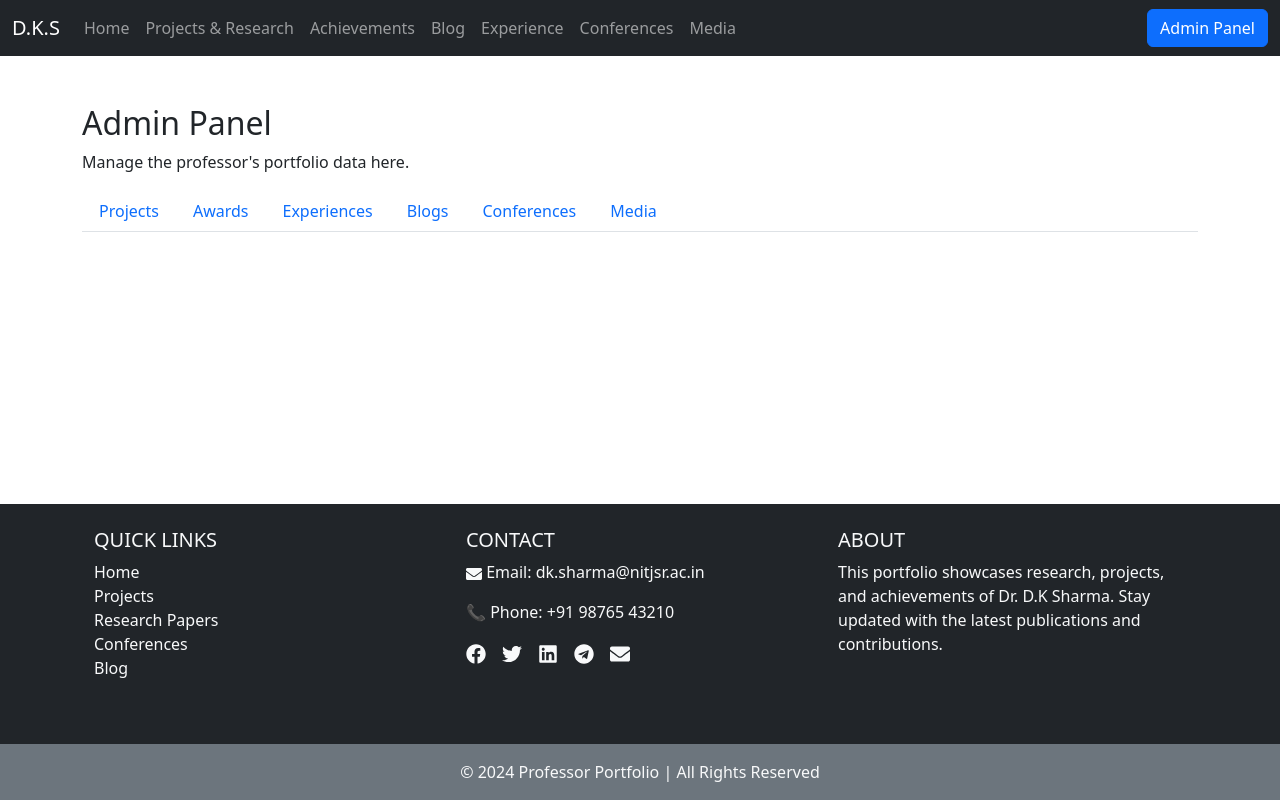
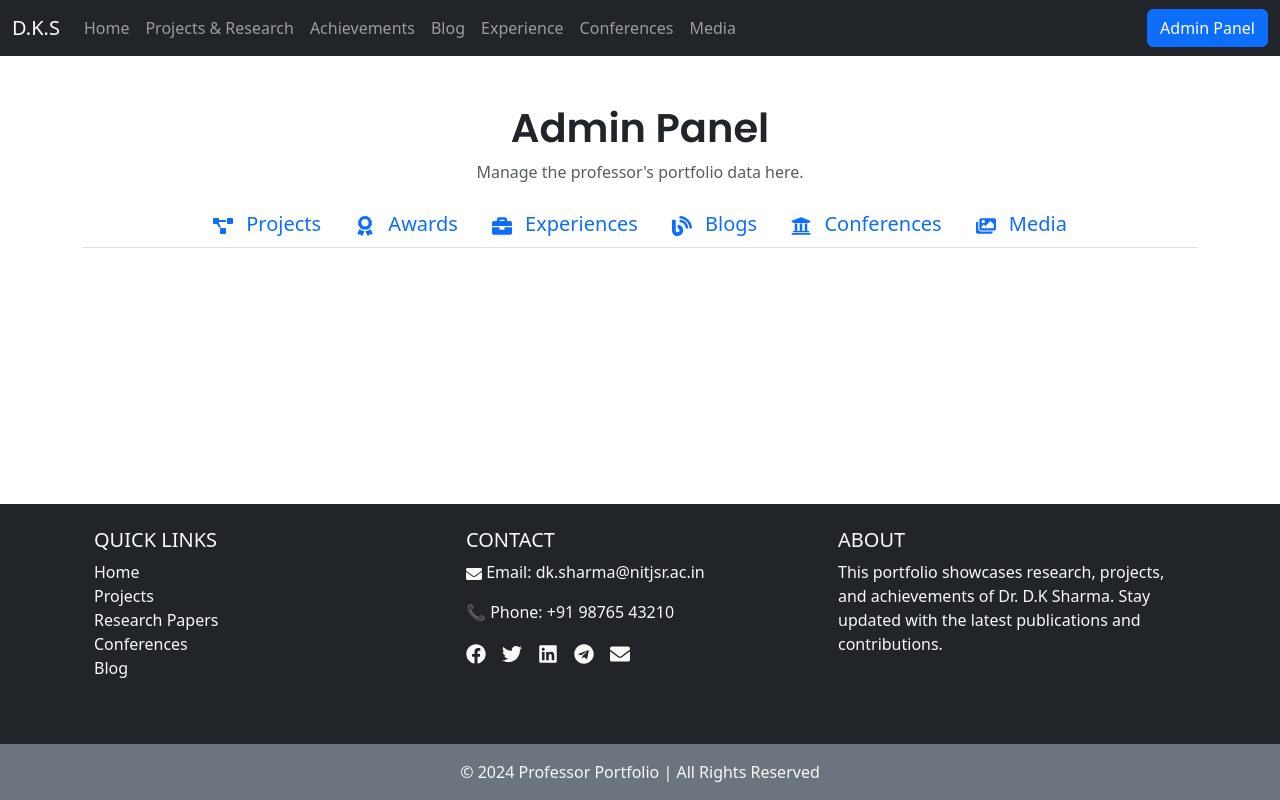
Before and after one commit to roshnikumari-21/Portfolio, a React (Vite) app in the folder frontend/: page /admin in a window 1280 px wide. Built offline with nearby package versions, Linux system fonts and the light colour scheme; sample sign-in values are in the browser's storage.

Commit message:
added favicon

```diff
--- a/frontend/index.html
+++ b/frontend/index.html
@@ -2,8 +2,12 @@
 <html lang="en">
   <head>
     <meta charset="UTF-8" />
-    <link rel="icon" type="image/svg+xml" href="/vite.svg" />
+    <!-- <link rel="icon" type="image/svg+xml" href="/vite.svg" /> -->
+    <link rel="icon" type="image/x-icon" href="/favicon.ico">
+
     <meta name="viewport" content="width=device-width, initial-scale=1.0" />
+    <link href="https://fonts.googleapis.com/css2?family=Poppins:wght@600&display=swap" rel="stylesheet">
+
     <title>Portfolio</title>
   </head>
   <body>
--- a/frontend/src/components/Admin.jsx
+++ b/frontend/src/components/Admin.jsx
@@ -1,24 +1,41 @@
-import React from "react";
-import { BrowserRouter as Router, Routes, Route, Link } from "react-router-dom";
 
 
+
+import React from "react";
+import { BrowserRouter as Router, Routes, Route, Link, useLocation } from "react-router-dom";
+import { FaProjectDiagram, FaAward, FaBriefcase, FaBlog, FaUniversity, FaImages } from "react-icons/fa";
+
 const Admin = () => {
+  const location = useLocation();
+
   return (
-
-      <div className="container mt-5">
-        <h2>Admin Panel</h2>
-        <p>Manage the professor's portfolio data here.</p>
-
-        <nav className="nav nav-tabs mb-4">
-          <Link className="nav-link" to="/admin/projects">Projects</Link>
-          <Link className="nav-link" to="/admin/awards">Awards</Link>
-          <Link className="nav-link" to="/admin/experiences">Experiences</Link>
-          <Link className="nav-link" to="/admin/blogs">Blogs</Link>
-          <Link className="nav-link" to="/admin/conference">Conferences</Link>
-          <Link className="nav-link" to="/admin/media">Media</Link>
-        </nav>
+    <div className="container mt-5">
+      <div className="text-center">
+        <h1 className="fw-bold ">Admin Panel</h1>
+        <p className="text-muted">Manage the professor's portfolio data here.</p>
       </div>
 
+      <nav className="nav nav-tabs mb-4  fs-5 justify-content-center">
+        <Link className={`nav-link ${location.pathname === "/admin/projects" ? "active" : ""}`} to="/admin/projects">
+          <FaProjectDiagram className="me-2" /> Projects
+        </Link>
+        <Link className={`nav-link ${location.pathname === "/admin/awards" ? "active" : ""}`} to="/admin/awards">
+          <FaAward className="me-2" /> Awards
+        </Link>
+        <Link className={`nav-link ${location.pathname === "/admin/experiences" ? "active" : ""}`} to="/admin/experiences">
+          <FaBriefcase className="me-2" /> Experiences
+        </Link>
+        <Link className={`nav-link ${location.pathname === "/admin/blogs" ? "active" : ""}`} to="/admin/blogs">
+          <FaBlog className="me-2" /> Blogs
+        </Link>
+        <Link className={`nav-link ${location.pathname === "/admin/conference" ? "active" : ""}`} to="/admin/conference">
+          <FaUniversity className="me-2" /> Conferences
+        </Link>
+        <Link className={`nav-link ${location.pathname === "/admin/media" ? "active" : ""}`} to="/admin/media">
+          <FaImages className="me-2" /> Media
+        </Link>
+      </nav>
+    </div>
   );
 };
 
--- a/frontend/src/index.css
+++ b/frontend/src/index.css
@@ -9,6 +9,9 @@
     margin-right: 10px;
   }
 
-  .bg-light-blue {
-    background-color: #1dd1f1; /* Light blue shade */
+  h1, h2, h3 {
+    font-family: 'Poppins', sans-serif;
+    font-weight: 600;
+
+
   }
--- a/frontend/src/pages/Blog.jsx
+++ b/frontend/src/pages/Blog.jsx
@@ -1,50 +1,85 @@
+
+
 import React, { useState, useEffect } from "react";
 import axios from "axios";
 
 const Blog = () => {
-  const [Blog, setBlog] = useState([]);
+  const [blogs, setBlogs] = useState([]);
+  const [searchTerm, setSearchTerm] = useState("");
   const [loading, setLoading] = useState(true);
   const [error, setError] = useState(null);
 
   useEffect(() => {
-    const fetchBlog = async () => {
+    const fetchBlogs = async () => {
       try {
-        const response = await axios.get("http://localhost:5000/api/blogs");
-        setBlog(response.data);
+        const response = await axios.get(
+          `http://localhost:5000/api/blogs?search=${searchTerm}`
+        );
+        setBlogs(response.data);
       } catch (err) {
-        setError("Failed to fetch Blog");
-        console.error("Error fetching Blog:", err);
+        setError("Failed to fetch Blogs");
+        console.error("Error fetching Blogs:", err);
       } finally {
         setLoading(false);
       }
     };
-    fetchBlog();
-  }, []);
 
-  if (loading) return <p>Loading Blog...</p>;
-  if (error) return <p className="text-danger">{error}</p>;
+    // Debounce effect to reduce API calls while typing
+    const delaySearch = setTimeout(() => {
+      fetchBlogs();
+    }, 500);
+
+    return () => clearTimeout(delaySearch);
+  }, [searchTerm]);
+
+  if (loading) return <p className="text-center mt-3">Loading Blogs...</p>;
+  if (error) return <p className="text-danger text-center">{error}</p>;
 
   return (
     <div className="container mt-4">
-      <h1 className="text-center my-2  ">Blog Posts</h1>
+      <h1 className="text-center my-3">Blog Posts</h1>
+
+      {/* Search Input */}
+
+      <div className="mb-3 input-group">
+        <span class="input-group-text">
+          <i class="fas fa-search"></i>
+        </span>
+        <input
+          type="text"
+          className="form-control"
+          placeholder="Search by title or content..."
+          value={searchTerm}
+          onChange={(e) => setSearchTerm(e.target.value)}
+        />
+      </div>
+
       <div className="row">
-        {Blog.length === 0 ? (
-          <p>No Blog available.</p>
+        {blogs.length === 0 ? (
+          <p className="text-center">No Blogs available.</p>
         ) : (
-          Blog.map((blog) => (
+          blogs.map((blog) => (
             <div key={blog._id} className="col-md-4 mb-4">
-              <div className="card shadow-lg  h-100">
+              <div className="card shadow-lg h-100">
                 {blog.image && (
                   <img
-                    src={`http://localhost:5000/${blog.image.replace(/\\/g, '/')}`}
+                    src={`http://localhost:5000/${blog.image.replace(
+                      /\\/g,
+                      "/"
+                    )}`}
                     alt={blog.title}
                     className="card-img-top"
                     style={{ maxHeight: "200px", objectFit: "cover" }}
                   />
                 )}
                 <div className="card-body">
-                  <h5 className="card-title">{ blog.title}</h5>
-                  <p className="card-text">{blog.content.substring(0, 1000)}...</p>
+                  <h5 className="card-title  ">{blog.title}</h5>
+                  <hr />
+                  <p className="card-text">
+                    {blog.content.length > 150
+                      ? blog.content.substring(0, 1000) + "..."
+                      : blog.content}
+                  </p>
                 </div>
               </div>
             </div>
--- a/frontend/src/pages/Conference.jsx
+++ b/frontend/src/pages/Conference.jsx
@@ -36,7 +36,10 @@ const Conferences = () => {
 
 
       <div className="row mb-4">
-        <div className="col-md-4">
+        <div className="col-md-4 input-group ">
+        <span class="input-group-text">
+    <i class="fas fa-search"></i>
+  </span>
           <input
             type="text"
             className="form-control"
@@ -45,7 +48,10 @@ const Conferences = () => {
             onChange={(e) => setSearch(e.target.value)}
           />
         </div>
-        <div className="col-md-4">
+        <div className="col-md-4 input-group">
+        <span class="input-group-text">
+    <i class="fas fa-filter"></i>
+  </span>
           <input
             type="text"
             className="form-control"
@@ -68,7 +74,7 @@ const Conferences = () => {
       {conferences.length === 0 ? (
         <p className="text-center">No conferences found.</p>
       ) : (
-        <ol className="list-group list-group-numbered">
+        <ol className="list-group shadow-lg list-group-numbered">
           {conferences.map((conf) => (
             <li key={conf._id} className="list-group-item p-3 shadow-sm">
               <h5 className="text-primary">{conf.name}</h5>
@@ -76,7 +82,9 @@ const Conferences = () => {
               <p><i className="fa-solid fa-calendar-days text-success"></i> <strong>Date:</strong> {new Date(conf.date).toLocaleDateString()}</p>
               <p><i className="fa-solid fa-users text-info"></i> <strong>Co-Authors:</strong> {conf.coAuthors.join(", ")}</p>
               <p>{conf.summary}</p>
+
             </li>
+
           ))}
         </ol>
       )}
--- a/frontend/src/pages/Home.jsx
+++ b/frontend/src/pages/Home.jsx
@@ -49,8 +49,12 @@ const Home = () => {
             of Science (IISc), Bangalore
           </li>
           <li>
-            <strong>B.Tech in Computer Science</strong> - Indian Institute of
-            Technology (IIT), Kharagpur
+          <strong>M.Tech in Software Designing</strong>  - Indian Institute of
+          Technology (IIT), Kharagpur
+          </li>
+          <li>
+            <strong>B.Tech in Computer Science</strong> - National Institute of
+            Technology (NIT), Warangal
           </li>
         </ul>
       </section>
@@ -61,9 +65,7 @@ const Home = () => {
           <i className="fas fa-user me-2"></i> About
         </h2>
         <p>
-          Dr. D.K. Sharma has over 10 years of experience in academia,
-          specializing in AI and Data Science. His passion for research and
-          teaching has led to numerous contributions in Computer Science.
+        Dr. D.K. Sharma has over <span className="fw-bold">10 years</span> of experience in academia, specializing in AI and Data Science. He is currently serving as an Assistant Professor at <span className="fw-bold">NIT Jamshedpur</span>. His passion for research and teaching has led to numerous contributions in Computer Science.
         </p>
       </section>
 
@@ -142,18 +144,6 @@ const Home = () => {
       </section>
 
 
-      <section className="mb-4 p-4 bg-white rounded shadow">
-        <h2 className="text-primary">
-          <i className="fas fa-award me-2"></i> Awards and Honors
-        </h2>
-        <ul>
-          <li>Received "Best Teacher Award" by NIT Jamshedpur (2021).</li>
-          <li>
-            Recipient of "Young Researcher Award" at the National Conference on
-            AI (2020).
-          </li>
-        </ul>
-      </section>
 
 
       <section className="mb-4 p-4 bg-light rounded shadow">
--- a/frontend/src/pages/Media.jsx
+++ b/frontend/src/pages/Media.jsx
@@ -45,15 +45,15 @@ const Media = () => {
 
   return (
     <div className="container mt-4">
-      <h2 className="text-center ">Media Gallery</h2>
+      <h1 className="text-center ">Media Gallery</h1>
 
 
-      <div className="row">
+      <div className="row mt-4">
         {media.map((item) => (
           <div key={item._id} className="col-md-4 mb-4">
-            <div className="card shadow-lg">
+            <div className="card shadow-lg  border-black border-2 ">
               {item.fileType === "image" ? (
-                <img src={`http://localhost:5000${item.filePath}`} alt={item.caption} className="card-img-top" />
+                <img src={`http://localhost:5000${item.filePath}`} alt={item.caption} className="card-img-top " />
               ) : (
                 <video controls className="card-img-top">
                   <source src={`http://localhost:5000${item.filePath}`} type="video/mp4" />
--- a/frontend/src/pages/Project.jsx
+++ b/frontend/src/pages/Project.jsx
@@ -13,12 +13,12 @@ const Projects = () => {
 
   useEffect(() => {
     fetchProjects();
-  }, [search]); // Fetch data when search changes
+  }, [search]);
 
   const fetchProjects = async () => {
     try {
       const response = await axios.get('http://localhost:5000/api/projects', {
-        params: { search }  // Sending search query to backend
+        params: { search }
       });
 
       console.log("API Response:", response.data);
@@ -50,6 +50,9 @@ const Projects = () => {
 
 
       <div className="input-group mb-4">
+        <span>
+        <i class="fas fa-search"></i>
+        </span>
         <input
           type="text"
           className="form-control"
```
Also changed, not shown: 4 other files (tests, documents, lock files or other folders).
